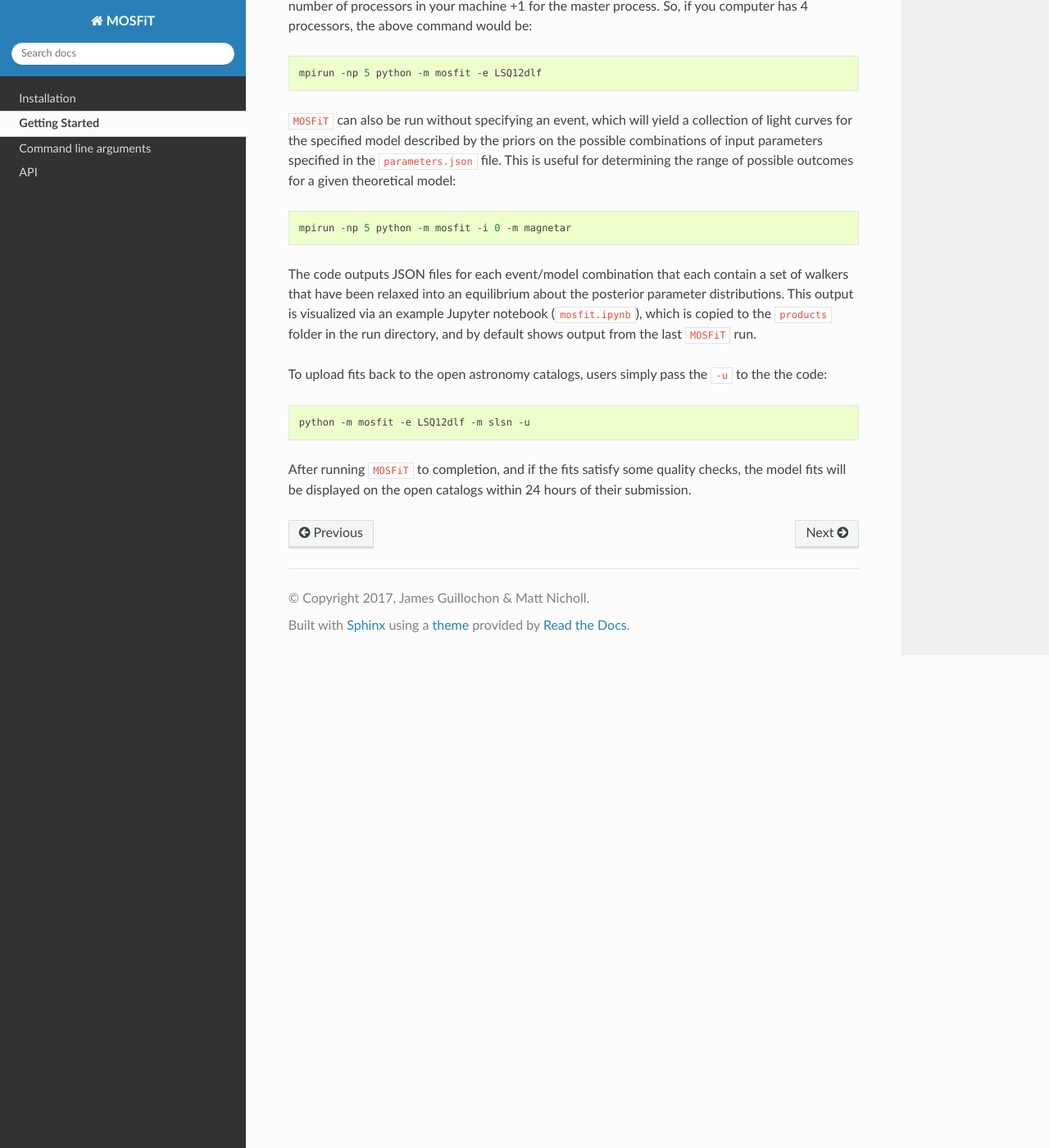
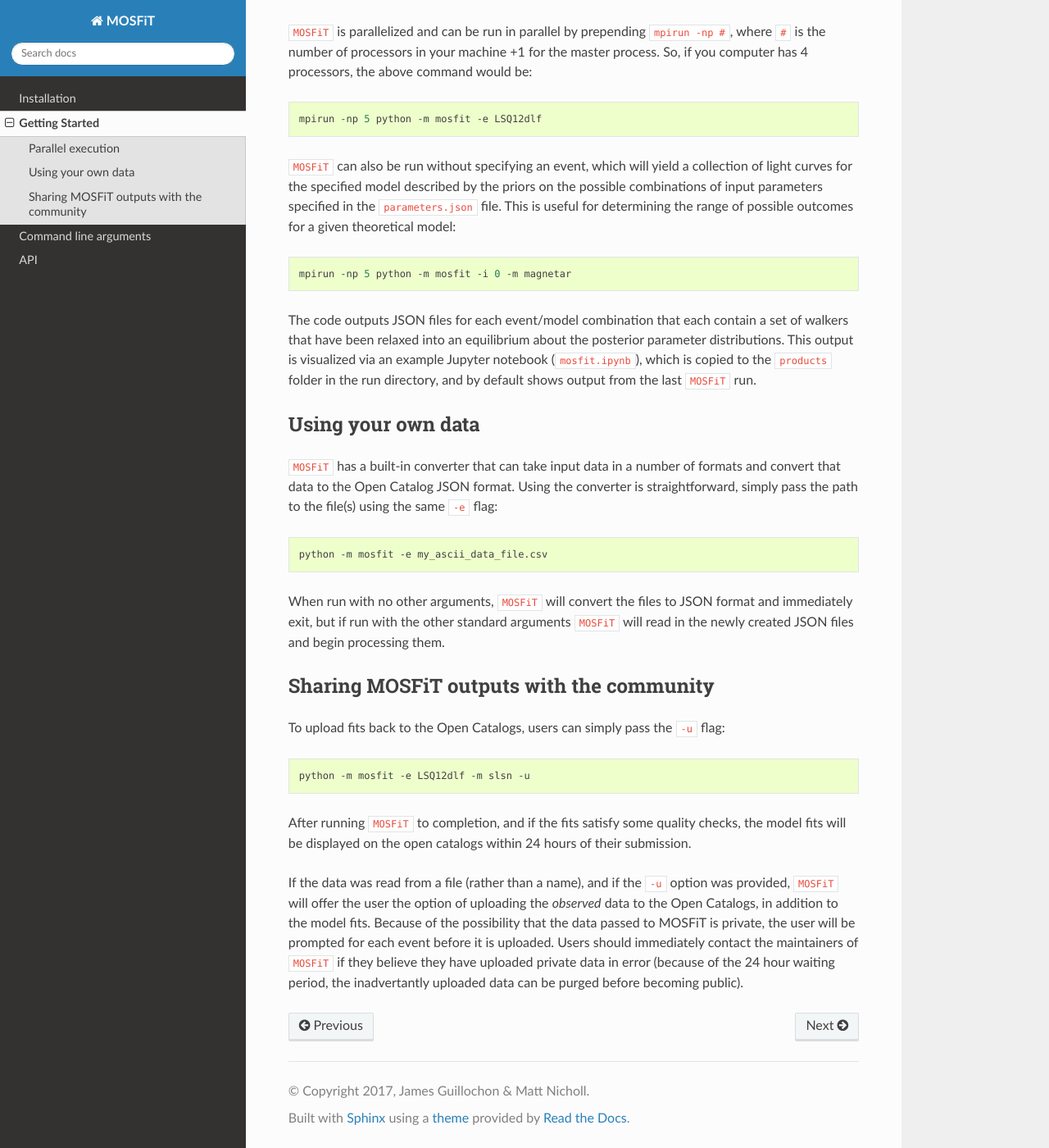
Before and after one commit to guillochon/MOSFiT, a Sphinx documentation site: the page built from docs/getting_started.rst, in a window 1280 px wide and 1400 px high, scrolled down 765 px. Shown: the whole window at 82% size. Built offline with Sphinx 7.4.7 and the Read the Docs theme 2.0.0, drawn with Linux system fonts in a browser that asks for light colours; the version number could not be read and is left out.

Commit message:
Update getting_started.rst

```diff
--- a/docs/getting_started.rst
+++ b/docs/getting_started.rst
@@ -33,6 +33,9 @@ quotation marks):
 
     python -m mosfit -e LSQ12dlf SN2015bn "SDSS-II SN 5751"
 
+Parallel execution
+------------------
+
 ``MOSFiT`` is parallelized and can be run in parallel by prepending
 ``mpirun -np #``, where ``#`` is the number of processors in your
 machine +1 for the master process. So, if you computer has 4 processors,
@@ -59,8 +62,28 @@ output is visualized via an example Jupyter notebook (``mosfit.ipynb``),
 which is copied to the ``products`` folder in the run directory, and by default shows
 output from the last ``MOSFiT`` run.
 
-To upload fits back to the open astronomy catalogs, users simply pass
-the ``-u`` to the the code:
+Using your own data
+-------------------
+
+``MOSFiT`` has a built-in converter that can take input data in a number
+of formats and convert that data to the Open Catalog JSON format. Using
+the converter is straightforward, simply pass the path to the file(s) using
+the same ``-e`` flag:
+
+.. code:: bash
+
+    python -m mosfit -e my_ascii_data_file.csv
+
+When run with no other arguments, ``MOSFiT`` will convert the files to JSON
+format and immediately exit, but if run with the other standard arguments
+``MOSFiT`` will read in the newly created JSON files and begin processing
+them.
+
+Sharing MOSFiT outputs with the community
+-----------------------------------------
+
+To upload fits back to the Open Catalogs, users can simply pass
+the ``-u`` flag:
 
 .. code:: bash
 
@@ -69,3 +92,12 @@ the ``-u`` to the the code:
 After running ``MOSFiT`` to completion, and if the fits satisfy some
 quality checks, the model fits will be displayed on the open catalogs
 within 24 hours of their submission.
+
+If the data was read from a file (rather than a name), and if the ``-u``
+option was provided, ``MOSFiT`` will offer the user the option of uploading
+the *observed* data to the Open Catalogs, in addition to the model fits.
+Because of the possibility that the data passed to MOSFiT is private,
+the user will be prompted for each event before it is uploaded. Users
+should immediately contact the maintainers of ``MOSFiT`` if they believe
+they have uploaded private data in error (because of the 24 hour waiting
+period, the inadvertantly uploaded data can be purged before becoming public).
```
